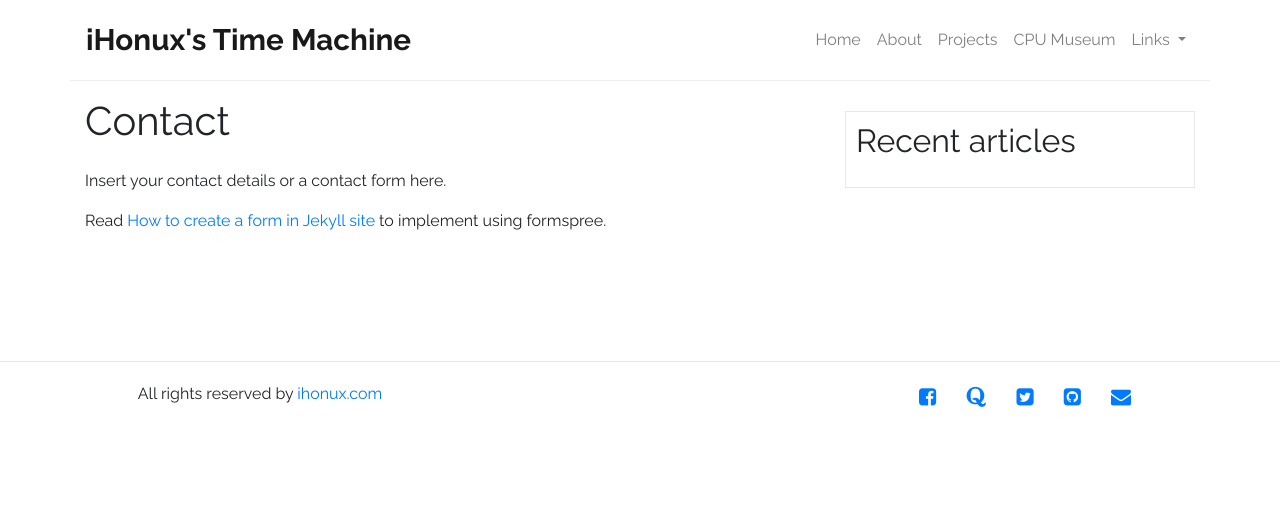
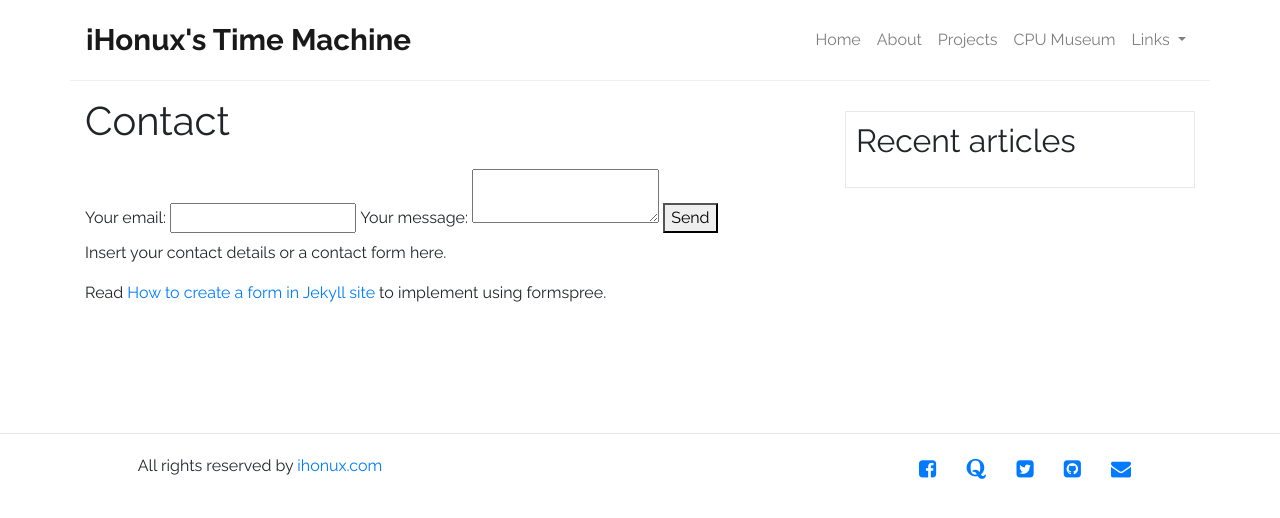
Before and after one commit to past-records/past-records.github.io, a Jekyll site: the page built from contact.md, in a window 1280 px wide. Shown: the top 518 px of the page. Built offline with Jekyll 4.4.1, drawn with Linux system fonts in a browser that asks for light colours.

Commit message:
Update contact.md

```diff
--- a/contact.md
+++ b/contact.md
@@ -4,6 +4,23 @@
 permalink: /contact/
 ---
 
+<!-- modify this form HTML and place wherever you want your form -->
+<form
+  action="https://formspree.io/f/xvonbrqw"
+  method="POST"
+>
+  <label>
+    Your email:
+    <input type="email" name="email">
+  </label>
+  <label>
+    Your message:
+    <textarea name="message"></textarea>
+  </label>
+  <!-- your other form fields go here -->
+  <button type="submit">Send</button>
+</form>
+
 Insert your contact details or a contact form here.
 
 Read [How to create a form in Jekyll site](http://blog.webjeda.com/jekyll-contact-form/){: target="\_blank"} to implement using formspree.
```
